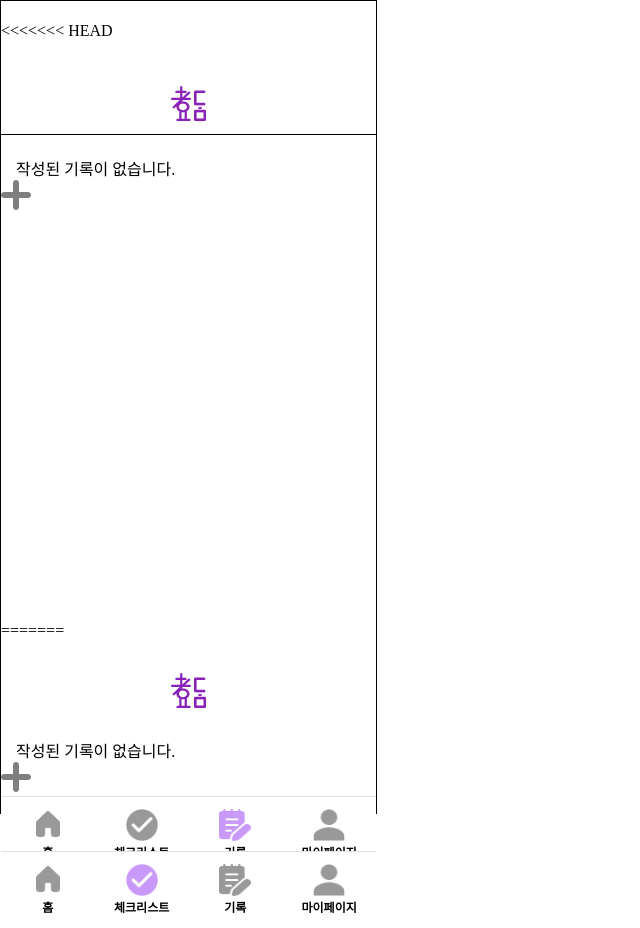
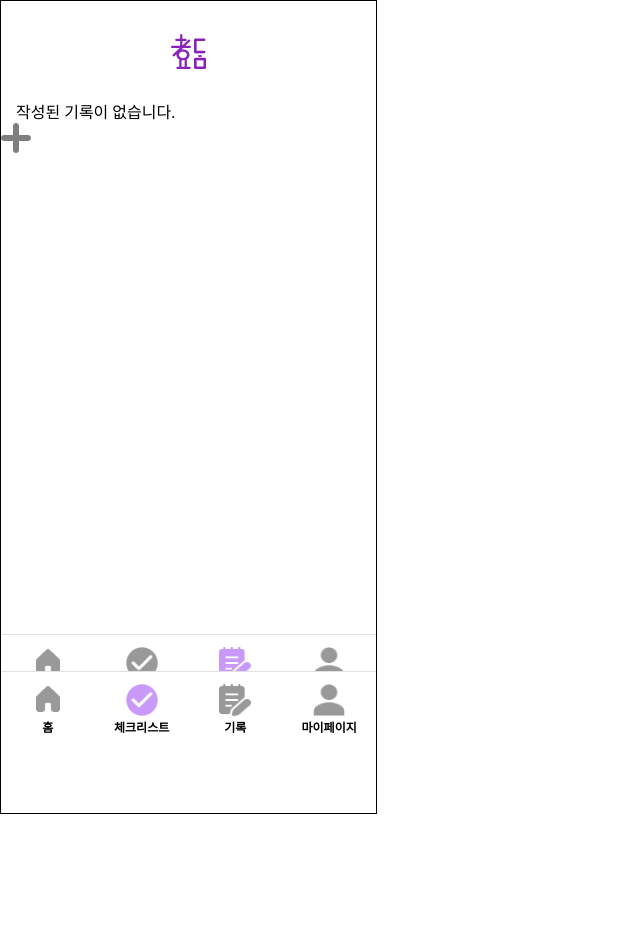
Before and after one commit to mingging27/FE_BE, a Django app: page /record/ in a window 1280 px wide. Shown: the whole page, without its empty margins (0-640 px from the left). After the commit the page ends 814 px from the top, so only its background shows below. Run offline with Django 5.2, Linux system fonts and the light colour scheme; the visitor is signed in with stand-in values (Sample User, id 1); data comes from the database, SQL or seed files in the repository; data that the repository does not hold is empty; some web fonts are replaced.

Commit message:
기록 충돌 해결

```diff
--- a/scare_prj/record/templates/record/home.html
+++ b/scare_prj/record/templates/record/home.html
@@ -10,27 +10,6 @@
 
   <body>
     <div class="content">
-<<<<<<< HEAD
-      <div class="title">
-        <img src="{% static 'img/Logo.png' %}" alt="효담 로고" width="35" height="35" />
-      </div>
-      <div class="post_wrap">
-        {% for record in records %}
-        <div class="post">
-          <h3 class="post_title"><a href="{%url 'record:detail' record.id %}">{{ record.title }}</a></h3>
-          <p class="post_content">{{record.content}}</p>
-          {%if record.image %}
-          <div class="img_div">
-            <img src="{{record.image.url}}" width="130" />
-          </div>
-          {%endif%}
-          <p class="date">{{record.created_at|date:"Y.m.d"}}</p>
-        </div>
-        {% empty %} 작성된 기록이 없습니다.{% endfor %}
-      </div>
-      <a href="{%url 'record:create' %}"><img src="{% static 'img/+.png' %}" class="plus" height="30" /></a>
-    </div>
-=======
         <header><img src="{% static 'img/Logo.png' %}" /></header>
 
         <div class="post_wrap">
@@ -77,7 +56,6 @@
         </a>
     </div>
 </body>
->>>>>>> 3a0d7e1faf5033bdac1dbfb5d726733ca3bf1648
 
     <div class="nav_po">
       <div class="bottom-navigation">
```
